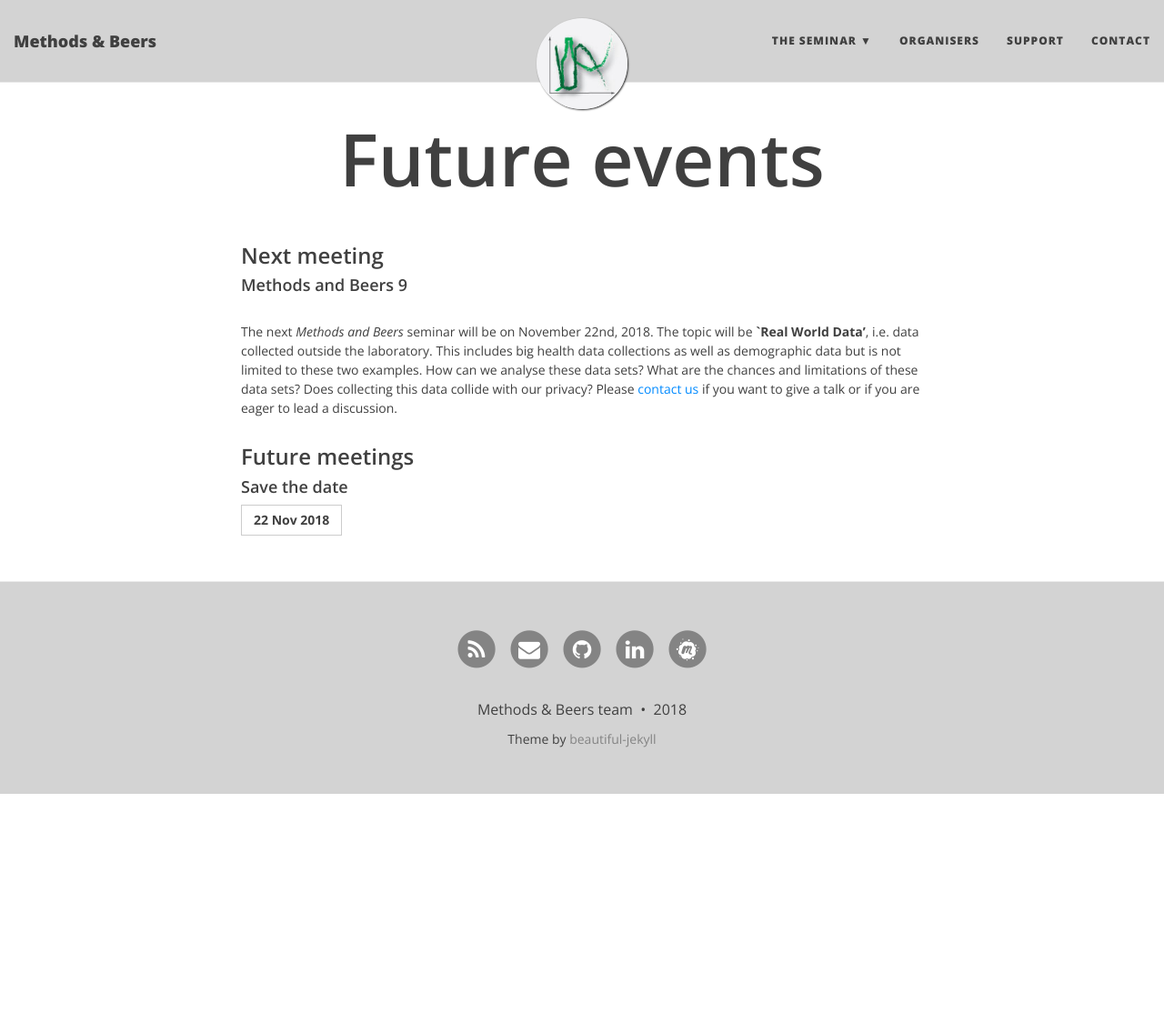
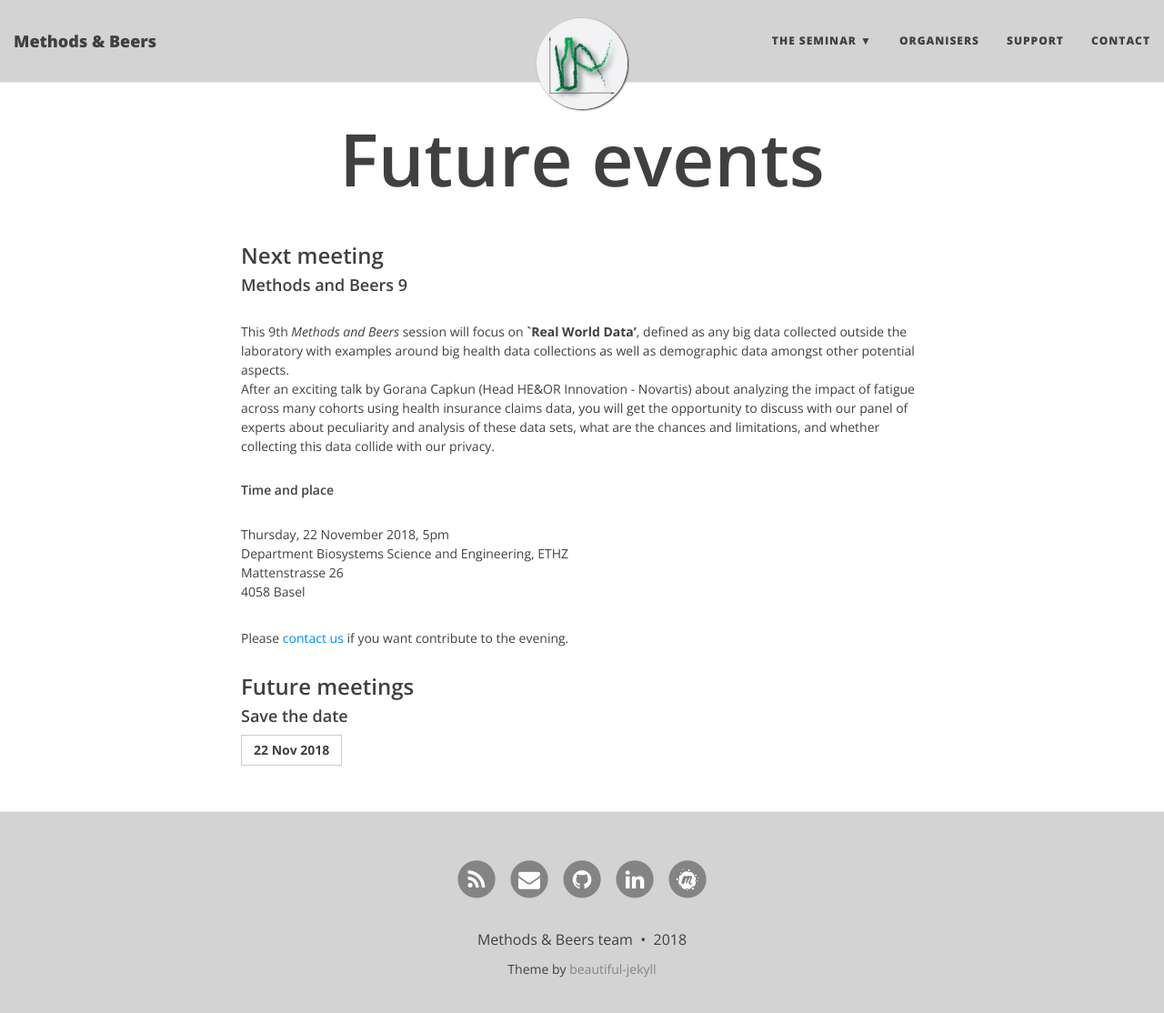
Before and after one commit to BaselComputationalCommunityInResearch/BaselComputationalCommunityInResearch.github.io, a Jekyll site: the page built from seminar/futureevents.md, in a window 1280 px wide and 1126 px high. Shown: the top 1114 px of the window at 91% size. Built offline with Jekyll 4.4.1, drawn with Linux system fonts in a browser that asks for light colours.

```diff
--- a/seminar/futureevents.md
+++ b/seminar/futureevents.md
@@ -7,10 +7,19 @@ title: Future events
 
 
 #### Methods and Beers 9 ####
-The next *Methods and Beers* seminar will be on November 22nd, 2018.
-The topic will be **`Real World Data'**, i.e. data collected outside the laboratory. This includes big health data collections as well as demographic data but is not limited to these two examples.
-How can we analyse these data sets? What are the chances and limitations of these data sets? Does collecting this data collide with our privacy?
- Please [contact us][link contact] if you want to give a talk or if you are eager to lead a discussion.
+
+This 9th *Methods and Beers* session will focus on **`Real World Data'**, defined as any big data collected outside the laboratory with examples around big health data collections as well as demographic data amongst other potential aspects.
+After an exciting talk by Gorana Capkun (Head HE&OR Innovation - Novartis) about analyzing the impact of fatigue across many cohorts using health insurance claims data, you will get the opportunity to discuss with our panel of experts about peculiarity and analysis of these data sets, what are the chances and limitations, and whether collecting this data collide with our privacy.
+
+##### Time and place #####
+Thursday, 22 November 2018, 5pm
+Department Biosystems Science and Engineering, ETHZ
+Mattenstrasse 26
+4058 Basel
+
+
+
+ Please [contact us][link contact] if you want contribute to the evening.
 
 ### Future meetings
 #### Save the date
```
Also changed, not shown: _posts/2018-11-08-RWDevent.md (added, +12 -0 lines).
